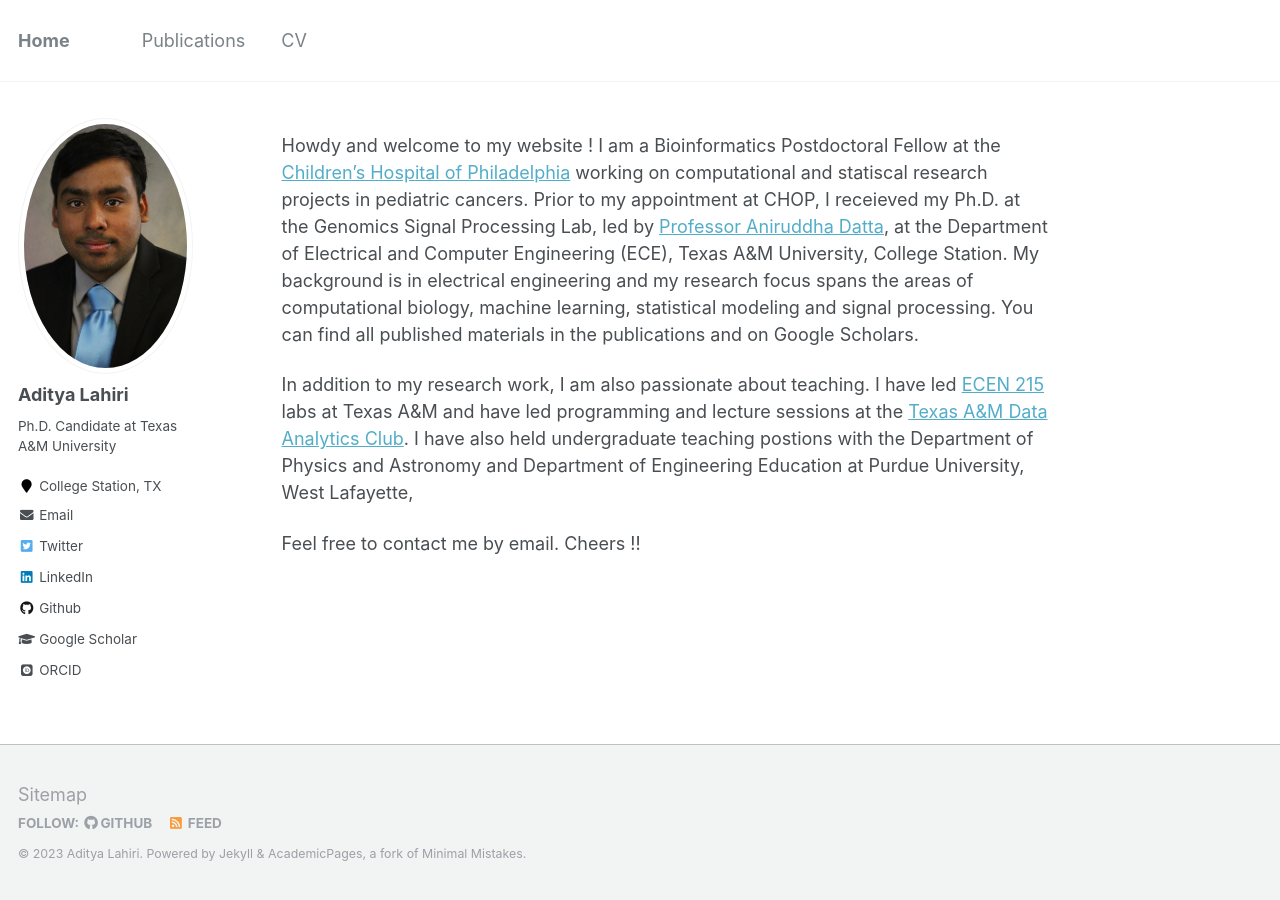
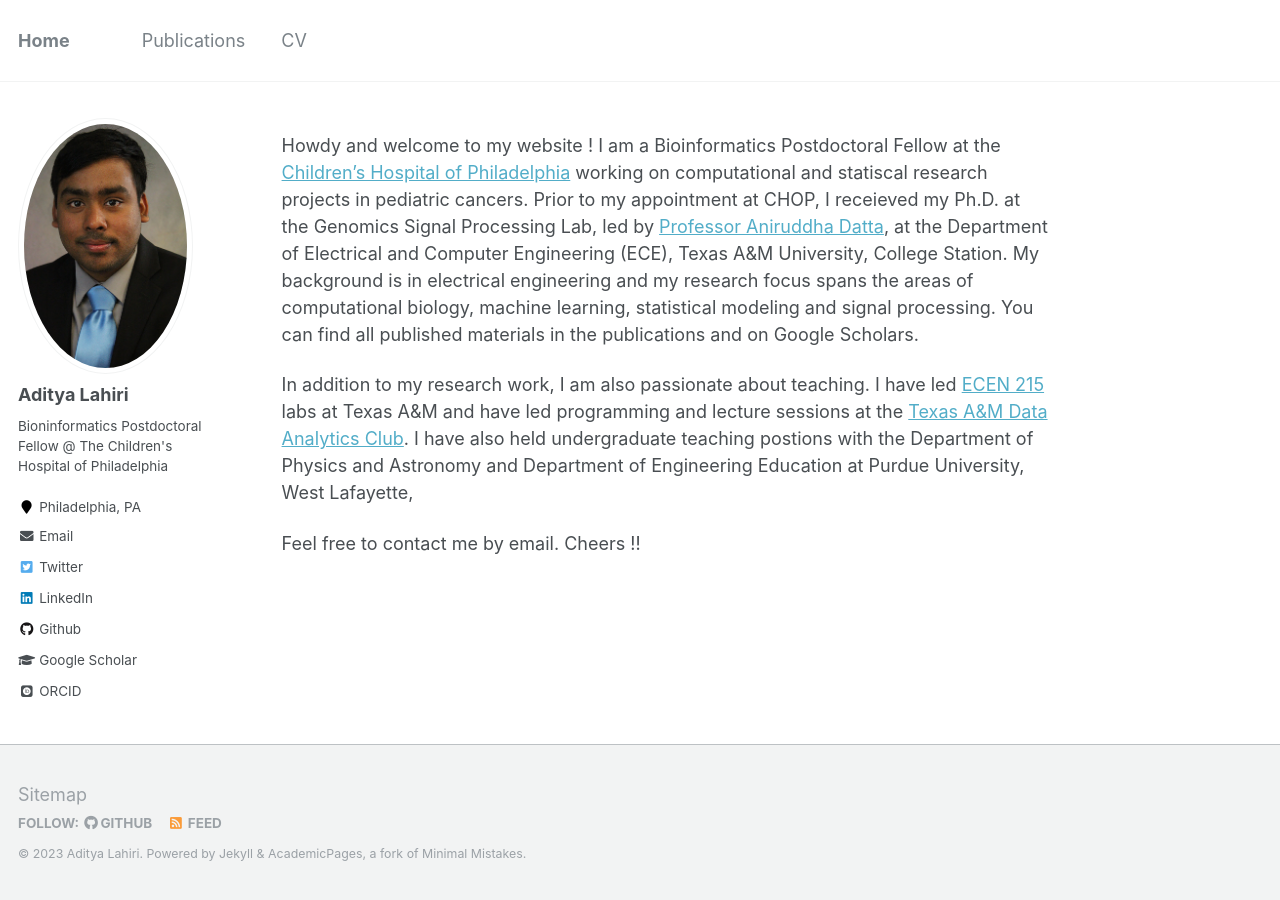
Before and after one commit to adilahiri/lahiri.github.io, a Jekyll site: the page built from _pages/about.md, in a window 1280 px wide. Built offline with Jekyll 4.4.1, drawn with Linux system fonts in a browser that asks for light colours; some web fonts are replaced.

Commit message:
Adding new location and work information in bio

```diff
--- a/_config.yml
+++ b/_config.yml
@@ -10,7 +10,7 @@ locale                   : "en-US"
 title                    : "Home"
 title_separator          : "-"
 name                     : &name "Aditya Lahiri"
-description              : &description "Ph.D. Candidate @ Texas A&M University"
+description              : &description "Bioninformatics Postdoctoral Fellow @ The Children's Hospital of Philadelphia"
 url                      : https://adityalahiri.com # the base hostname & protocol for your site e.g. "https://mmistakes.github.io"
 baseurl                  : "" # the subpath of your site, e.g. "/blog"
 repository               : "adilahiri/lahiri.github.io"
@@ -82,8 +82,8 @@ analytics:
 author:
   name             : "Aditya Lahiri"
   avatar           : "aditya_purdue.jpeg"
-  bio              : "Ph.D. Candidate at Texas A&M University"
-  location         : "College Station, TX"
+  bio              : "Bioninformatics Postdoctoral Fellow @ The Children's Hospital of Philadelphia"
+  location         : "Philadelphia, PA"
   employer         :
   pubmed           : #"https://www.ncbi.nlm.nih.gov/pubmed/?term=john+snow"
   googlescholar    : "https://scholar.google.com/citations?hl=en&tzom=300&user=U4WpfCkAAAAJ"
@@ -115,6 +115,7 @@ author:
   xing             :
   youtube          :
   wikipedia        :
+  webofscience     : "https://www.webofscience.com/wos/author/record/AAZ-1251-2021"
 
 
 # Reading Files
```
